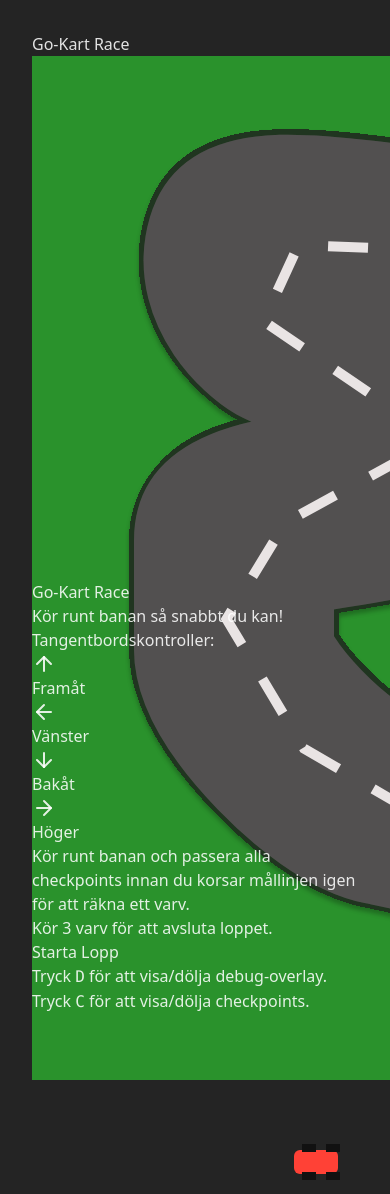
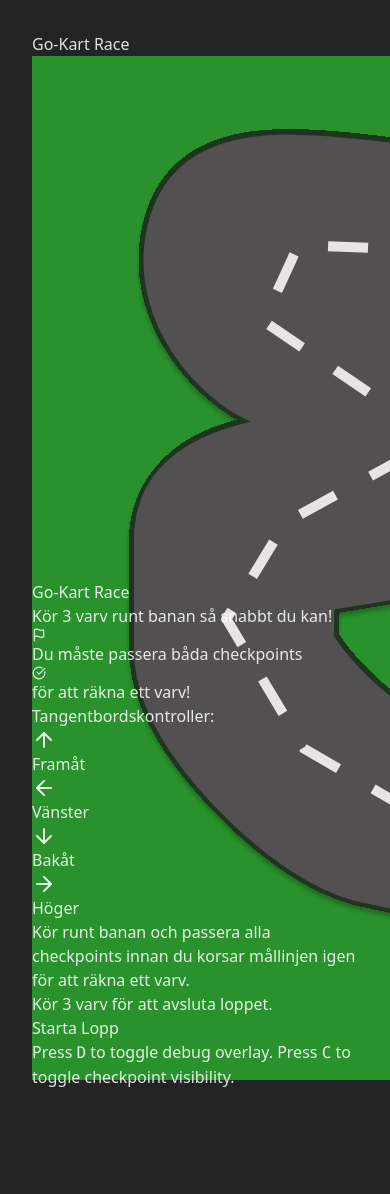
Before and after one commit to Mahtte94/GoKart, a React (Vite) app: page / in a window 390 px wide. Shown: the top 1194 px of the page. Built offline with nearby package versions, Linux system fonts and the light colour scheme.

Commit message:
Made some fixes

```diff
--- a/src/components/GameController.tsx
+++ b/src/components/GameController.tsx
@@ -1,3 +1,4 @@
+// src/components/GameController.tsx
 import React, { useState, useCallback, useRef, useEffect } from "react";
 import Gokart from "./Gokart";
 import Timer from "./Timer";
@@ -10,7 +11,7 @@ import MobileControls from "./MobileControls";
 
 type GameState = 'ready' | 'playing' | 'gameover' | 'finished';
 
-// Uppdaterade checkpoint-positioner baserade på banan
+// Updated checkpoint positions based on the track
 const CHECKPOINTS = [
   {
     id: 1,
@@ -20,142 +21,144 @@ const CHECKPOINTS = [
   },
   {
     id: 2,
-    x: 691, // Höger kurva på banan
+    x: 691, // Right curve of the track
     y: 400,
     radius: 100,
   }
 ];
 
-// Mållinjen överst på banan
+// Finish line at the top of the track
 const FINISH_LINE = {
-  x: 440, // Position på x-axeln
-  y: 0,   // Position på y-axeln (0 för att vara vid toppen)
+  x: 440, // Adjusted based on the image
+  y: 0,
   width: 80,
   height: 100,
 };
 
-// Konstant för antalet varv
+// Total number of laps to complete
 const TOTAL_LAPS = 3;
 
 const GameController: React.FC = () => {
-  // Spelstatus och tidshantering
+  // Game state and timing
   const [gameState, setGameState] = useState<GameState>("ready");
   const [currentTime, setCurrentTime] = useState<number>(0);
   const [bestTime, setBestTime] = useState<number | null>(null);
   const [isMobileView, setIsMobileView] = useState<boolean>(false);
 
-  // Spelförlopp
+  // Game progression
   const [currentLap, setCurrentLap] = useState<number>(0);
   const [totalLaps] = useState<number>(TOTAL_LAPS);
   const lastPositionRef = useRef<{ x: number; y: number }>({ x: 0, y: 0 });
   const checkpointsPassedRef = useRef<boolean[]>([false, false]);
   const canCountLapRef = useRef<boolean>(false);
 
-  // UI och debugging
+  // UI and debugging
   const [showDebug, setShowDebug] = useState<boolean>(true);
   const [checkpointsVisible, setCheckpointsVisible] = useState<boolean>(true);
+  const [gameKey, setGameKey] = useState<number>(0); // Used to reset the game
 
   // Refs
   const containerRef = useRef<HTMLDivElement>(null);
   const gokartRef = useRef<{ handleControlPress: (key: string, isPressed: boolean) => void }>(null);
 
-  // Uppdatera tiden när Timer-komponenten uppdaterar
+  // Update time when Timer component updates
   const handleTimeUpdate = useCallback((time: number) => {
     setCurrentTime(time);
   }, []);
 
-  // Hantera målgång
+  // Handle race completion
   const handleFinish = useCallback(() => {
     setGameState("finished");
 
-    // Uppdatera bästa tid om den nuvarande är bättre
+    // Update best time if current is better
     if (bestTime === null || currentTime < bestTime) {
       setBestTime(currentTime);
     }
   }, [currentTime, bestTime]);
 
-  // Spåra go-kartens position och hantera checkpoint/varvräkning
+  // Track go-kart position and handle checkpoint/lap tracking
   const handlePositionUpdate = useCallback((position: { x: number; y: number }) => {
-    // Spara senaste positionen
+    // Store the last position
     lastPositionRef.current = position;
 
-    // Kontrollera om karten är på mållinjen
+    // Debug position info
+    if (showDebug) {
+      console.log(`Position: x=${Math.round(position.x)}, y=${Math.round(position.y)},
+        Checkpoints: [${checkpointsPassedRef.current.join(', ')}],
+        Can count lap: ${canCountLapRef.current}`);
+    }
+
+    // Detect finish line crossing
     const isOnFinishLine =
       position.x >= FINISH_LINE.x - FINISH_LINE.width / 2 &&
       position.x <= FINISH_LINE.x + FINISH_LINE.width / 2 &&
-      position.y >= FINISH_LINE.y - 5 &&
       position.y <= FINISH_LINE.y + FINISH_LINE.height;
 
-    // Kontrollera checkpoints
+    // Check each checkpoint
     CHECKPOINTS.forEach((checkpoint, index) => {
       const distanceToCheckpoint = Math.sqrt(
         Math.pow(position.x - checkpoint.x, 2) +
         Math.pow(position.y - checkpoint.y, 2)
       );
 
-      // Om karten är inom checkpoint-området och den inte redan är markerad som passerad
+      // If kart is within checkpoint radius and it hasn't been passed yet
       if (distanceToCheckpoint <= checkpoint.radius && !checkpointsPassedRef.current[index]) {
         checkpointsPassedRef.current[index] = true;
-        console.log(`Checkpoint ${index + 1} passerad!`);
+        console.log(`Checkpoint ${index + 1} passed!`);
       }
     });
 
-    // Kontrollera om alla checkpoints är passerade
+    // Check if all checkpoints have been passed
     const allCheckpointsPassed = checkpointsPassedRef.current.every(passed => passed);
 
-    // Räkna ett varv när karten korsar mållinjen efter att alla checkpoints passerats
+    // Count a lap when crossing finish line after all checkpoints
     if (isOnFinishLine && allCheckpointsPassed && canCountLapRef.current) {
       setCurrentLap(prev => {
         const newLap = prev + 1;
-        console.log(`Varv avklarat! Nytt varv: ${newLap}`);
+        console.log(`Lap completed! New lap: ${newLap}`);
 
-        // Om alla varv är körda, avsluta spelet
+        // If all laps are completed, end the game
         if (newLap >= totalLaps) {
           handleFinish();
         }
         return newLap;
       });
 
-      // Återställ checkpoint-status och inaktivera varvräkning tillfälligt
+      // Reset checkpoint status and temporarily disable lap counting
       checkpointsPassedRef.current = [false, false];
       canCountLapRef.current = false;
 
-      // Efter en fördröjning, aktivera varvräkning igen
+      // After a delay, re-enable lap counting
       setTimeout(() => {
         canCountLapRef.current = true;
       }, 1000);
     }
-  }, [handleFinish, totalLaps]);
+  }, [handleFinish, totalLaps, showDebug]);
 
-  // Starta/starta om spelet
+  // Start/restart the game
   const startGame = useCallback(() => {
     setGameState("playing");
     setCurrentTime(0);
     setCurrentLap(0);
+    setGameKey(prevKey => prevKey + 1); // Force Gokart component to reset
 
-    // Återställ checkpoint-status
+    // Reset checkpoint status
     checkpointsPassedRef.current = [false, false];
 
-    // Aktivera varvräkning efter en kort fördröjning så att spelaren kan köra iväg från mållinjen
+    // Enable lap counting after a short delay to move away from the finish line
     canCountLapRef.current = false;
     setTimeout(() => {
       canCountLapRef.current = true;
-    }, 1500); // 1.5 sekunder bör räcka för att köra bort från mållinjen
+    }, 1500);
+
+    console.log("Game started! Lap tracking initialized.");
 
     if (containerRef.current) {
-      const focusableElements = containerRef.current.querySelectorAll(
-        'button, [href], input, select, textarea, [tabindex]:not([tabindex="-1"])'
-      );
-
-      if (focusableElements.length > 0) {
-        (focusableElements[0] as HTMLElement).focus();
-      } else {
       containerRef.current.focus();
-      }
     }
   }, []);
 
-  // Formatera tid för visning
+  // Format time for display
   const formatTime = useCallback((seconds: number | null): string => {
     if (seconds === null) return "--:--";
 
@@ -168,23 +171,22 @@ const GameController: React.FC = () => {
     return `${minsStr}:${secsStr}`;
   }, []);
 
-  // Hantera tangentbordskontroller
+  // Handle keyboard debug toggles
   useEffect(() => {
     const handleKeyDown = (e: KeyboardEvent) => {
-      if (e.key.toLowerCase() === 'd') {
+      if (e.key === 'd' || e.key === 'D') {
         setShowDebug(prev => !prev);
-      } else if (e.key.toLowerCase() === 'c') {
+      }
+      if (e.key === 'c' || e.key === 'C') {
         setCheckpointsVisible(prev => !prev);
       }
     };
 
     window.addEventListener('keydown', handleKeyDown);
-    return () => {
-      window.removeEventListener('keydown', handleKeyDown);
-    };
+    return () => window.removeEventListener('keydown', handleKeyDown);
   }, []);
 
-  // Kontrollera om visningsläget är mobilt
+  // Check if mobile view
   useEffect(() => {
     const checkMobile = () => {
       setIsMobileView(window.innerWidth < 768);
@@ -198,7 +200,7 @@ const GameController: React.FC = () => {
     };
   }, []);
 
-  // Hantera spelkontroller
+  // Handle game controls
   const handleControlPress = (
     key: "ArrowUp" | "ArrowDown" | "ArrowLeft" | "ArrowRight",
     isPressed: boolean
@@ -208,11 +210,11 @@ const GameController: React.FC = () => {
     }
   };
 
-  // Tangentbordsinstruktioner-komponent
+  // Control instructions component
   const ControlInstructions = () => (
-    <div className="flex flex-col items-center mb-6 bg-gray-800 bg-opacity-90 p-6 rounded-lg">
-      <h3 className="text-white font-bold mb-4 text-xl">Tangentbordskontroller:</h3>
-      <div className="grid grid-cols-3 gap-4 text-center">
+    <div className="flex flex-col items-center mb-4 bg-gray-800 bg-opacity-90 p-4 rounded-lg">
+      <h3 className="text-white font-bold mb-3 text-lg">Tangentbordskontroller:</h3>
+      <div className="grid grid-cols-3 gap-3 text-center">
         <div></div>
         <div className="flex flex-col items-center">
           <div className="bg-gray-700 rounded-lg p-2 w-12 h-12 flex items-center justify-center mb-1">
@@ -243,7 +245,8 @@ const GameController: React.FC = () => {
           <span className="text-white text-sm">Höger</span>
         </div>
       </div>
-      <div className="mt-4 text-gray-300 text-sm">
+
+      <div className="mt-3 text-gray-300 text-sm">
         <p>Kör runt banan och passera alla checkpoints innan du korsar mållinjen igen för att räkna ett varv.</p>
         <p>Kör {TOTAL_LAPS} varv för att avsluta loppet.</p>
       </div>
@@ -256,7 +259,7 @@ const GameController: React.FC = () => {
       className="flex flex-col h-screen bg-gray-900"
       tabIndex={-1}
     >
-      {/* Spelrubrik med timer och varvräknare */}
+      {/* Game header with timer */}
       <div className="flex justify-between items-center p-3 bg-gray-800">
         <h2 className="text-2xl font-bold text-white">Go-Kart Race</h2>
 
@@ -270,10 +273,7 @@ const GameController: React.FC = () => {
 
           {gameState === 'playing' && (
             <>
-              <LapIndicator
-                currentLap={currentLap}
-                totalLaps={totalLaps}
-              />
+              <LapIndicator currentLap={currentLap} totalLaps={totalLaps} />
               <Timer
                 initialTime={0}
                 isRunning={gameState === 'playing'}
@@ -284,24 +284,23 @@ const GameController: React.FC = () => {
         </div>
       </div>
 
-      {/* Huvudspelområde */}
+      {/* Main game area */}
       <div className="flex-1 flex items-center justify-center p-4">
         <div className="w-full max-w-4xl">
           <div className="relative">
-            {/* Go-Kart-komponent med refs och positionsspårning */}
+            {/* Main game elements */}
             <Gokart
+              key={gameKey}
               ref={gokartRef}
               isGameActive={gameState === 'playing'}
               onPositionUpdate={handlePositionUpdate}
             />
 
-            {/* Visa mållinje */}
+            {/* Finish line */}
             <FinishLine position={{ x: FINISH_LINE.x, y: FINISH_LINE.y }} />
 
-            {/* Visa checkpoints om de är synliga */}
-            {checkpointsVisible && gameState === 'playing' && (
-              <>
-                {CHECKPOINTS.map((checkpoint, index) => (
+            {/* Show checkpoints if visible */}
+            {checkpointsVisible && gameState === 'playing' && CHECKPOINTS.map((checkpoint, index) => (
               <Checkpoint
                 key={checkpoint.id}
                 position={{ x: checkpoint.x, y: checkpoint.y }}
@@ -309,10 +308,15 @@ const GameController: React.FC = () => {
                 index={index + 1}
               />
             ))}
-              </>
+
+            {/* Mobile controls for touch screens */}
+            {isMobileView && gameState === 'playing' && (
+              <div className="absolute bottom-4 left-0 right-0 z-50">
+                <MobileControls onControlPress={handleControlPress} />
+              </div>
             )}
 
-            {/* Visa debug-overlay om aktiverad */}
+            {/* Debug overlay */}
             {showDebug && gameState === 'playing' && (
               <DebugOverlay
                 position={lastPositionRef.current}
@@ -322,20 +326,19 @@ const GameController: React.FC = () => {
               />
             )}
 
-            {/* Mobilkontroller för pekskärmar */}
-            {isMobileView && gameState === 'playing' && (
-              <div className="absolute bottom-4 left-0 right-0 z-10">
-                <MobileControls onControlPress={handleControlPress} />
-              </div>
-            )}
+            {/* Game overlays */}
+            {gameState === 'ready' && (
+              <div className="absolute inset-0 bg-black bg-opacity-70 flex flex-col items-center justify-center z-50">
+                <h2 className="text-3xl font-bold mb-3 text-white">Go-Kart Race</h2>
+                <p className="text-lg mb-1 text-white">Kör {totalLaps} varv runt banan så snabbt du kan!</p>
+                <p className="text-sm mb-4 text-yellow-300 flex items-center justify-center">
+                  <Flag size={14} className="inline mr-1" />
+                  Du måste passera båda checkpoints
+                  <CheckCircle size={14} className="inline mx-1" />
+                  för att räkna ett varv!
+                </p>
 
-            {/* Spelöverlägg */}
-            {gameState === 'ready' && (
-              <div className="absolute inset-0 bg-black bg-opacity-70 flex flex-col items-center justify-center">
-                <h2 className="text-4xl font-bold mb-6 text-white">Go-Kart Race</h2>
-                <p className="text-xl mb-6 text-white">Kör runt banan så snabbt du kan!</p>
-
-                {/* Tangentbordskontroll-instruktioner */}
+                {/* Keyboard control instructions */}
                 <ControlInstructions />
 
                 <button
@@ -348,9 +351,13 @@ const GameController: React.FC = () => {
             )}
 
             {gameState === 'finished' && (
-              <div className="absolute inset-0 bg-black bg-opacity-70 flex flex-col items-center justify-center">
-                <h2 className="text-4xl font-bold mb-4 text-green-500">Målgång!</h2>
-                <p className="text-2xl mb-4 text-white">Din tid: <span className="font-mono font-bold">{formatTime(currentTime)}</span></p>
+              <div className="absolute inset-0 bg-black bg-opacity-70 flex flex-col items-center justify-center z-50">
+                <h2 className="text-3xl font-bold mb-3 text-green-500">
+                  <Flag className="inline-block mr-2 mb-1" size={28} />
+                  Målgång!
+                </h2>
+                <p className="text-xl mb-1 text-white">Du klarade alla {totalLaps} varv!</p>
+                <p className="text-xl mb-4 text-white">Din tid: <span className="font-mono font-bold">{formatTime(currentTime)}</span></p>
 
                 {bestTime === currentTime && (
                   <div className="bg-yellow-600 px-4 py-2 rounded-lg mb-4">
@@ -370,10 +377,10 @@ const GameController: React.FC = () => {
         </div>
       </div>
 
-      {/* Hjälptext */}
+      {/* Help text */}
       <div className="bg-gray-800 p-2 text-white text-xs">
-        <p>Tryck <kbd className="bg-gray-700 px-1 rounded">D</kbd> för att visa/dölja debug-overlay.
-           Tryck <kbd className="bg-gray-700 px-1 rounded">C</kbd> för att visa/dölja checkpoints.</p>
+        <p>Press <kbd className="bg-gray-700 px-1 rounded">D</kbd> to toggle debug overlay.
+           Press <kbd className="bg-gray-700 px-1 rounded">C</kbd> to toggle checkpoint visibility.</p>
       </div>
     </div>
   );
--- a/src/components/Gokart.tsx
+++ b/src/components/Gokart.tsx
@@ -1,5 +1,4 @@
-// Denna fil löser problemet med canvas är null genom att använda en tryggare TypeScript-implementering
-
+// src/components/Gokart.tsx
 import React, { useState, useEffect, useRef, forwardRef, useImperativeHandle } from "react";
 import GoKartSprite from "./GoKartSprite";
 import RaceTrack from "../assets/RaceTrack";
@@ -31,13 +30,14 @@ interface GokartProps {
 
 // Define the ref type interface
 interface GokartRefHandle {
-  handleControlPress: (key: keyof KeyState, isPressed: boolean) => void;
+  handleControlPress: (key: string, isPressed: boolean) => void;
 }
 
+// Align this with FINISH_LINE in GameController.tsx
 const START_POSITION: Position = {
-  x: 440, // Matchar FINISH_LINE.x
-  y: 50,  // Strax under mållinjen för att undvika omedelbar lap-triggering
-  rotation: 270, // Pekar nedåt
+  x: 440, // Match with FINISH_LINE.x in GameController
+  y: 50,  // Slightly below the finish line
+  rotation: 270, // Pointing downward
 };
 
 // Use forwardRef to expose methods to parent component
@@ -45,13 +45,11 @@ const Gokart = forwardRef<GokartRefHandle, GokartProps>((props, ref) => {
   const { isGameActive = false, onPositionUpdate } = props;
   const containerRef = useRef<HTMLDivElement>(null);
   const rectangleSize = { width: 64, height: 64 };
-  const canvasRef = useRef<HTMLCanvasElement | null>(null);
 
   const [position, setPosition] = useState<Position>(START_POSITION);
   const [speed] = useState<number>(8);
   const [rotationSpeed] = useState<number>(5);
   const [isFocused, setIsFocused] = useState<boolean>(false);
-  const [currentDisplaySpeed, setCurrentDisplaySpeed] = useState<number>(0);
 
   const [boundaries, setBoundaries] = useState<Boundaries>({
     minX: 0,
@@ -59,6 +57,13 @@ const Gokart = forwardRef<GokartRefHandle, GokartProps>((props, ref) => {
     minY: 0,
     maxY: 500,
   });
+
+  // Reset position when game state changes
+  useEffect(() => {
+    if (isGameActive) {
+      setPosition(START_POSITION);
+    }
+  }, [isGameActive]);
 
   const keyState = useRef<KeyState>({
     ArrowUp: false,
@@ -69,8 +74,10 @@ const Gokart = forwardRef<GokartRefHandle, GokartProps>((props, ref) => {
 
   // Expose methods to parent via ref
   useImperativeHandle(ref, () => ({
-    handleControlPress: (key: keyof KeyState, isPressed: boolean) => {
-      keyState.current[key] = isPressed;
+    handleControlPress: (key: string, isPressed: boolean) => {
+      if (key in keyState.current) {
+        keyState.current[key as keyof KeyState] = isPressed;
+      }
     }
   }));
 
@@ -92,55 +99,6 @@ const Gokart = forwardRef<GokartRefHandle, GokartProps>((props, ref) => {
     return () => {
       window.removeEventListener("resize", updateBoundaries);
     };
-  }, []);
-
-  // Create a canvas for off-screen color detection
-  useEffect(() => {
-    try {
-      const canvas = document.createElement('canvas');
-      canvas.width = 1440;
-      canvas.height = 1024;
-      canvasRef.current = canvas;
-
-      const ctx = canvas.getContext('2d');
-      if (ctx) {
-        // Draw the track to the off-screen canvas for color detection
-        const img = new Image();
-        img.onload = () => {
-          ctx.drawImage(img, 0, 0, canvas.width, canvas.height);
-        };
-
-        // Försök med olika sökvägar till bilden
-        img.src = '/racetrack-map.png';
-
-        img.onerror = () => {
-          console.log("Failed to load main path, trying fallback paths...");
-          // Prova olika sökvägar
-          const paths = [
-            './racetrack-map.png',
-            '/public/racetrack-map.png',
-            'src/public/racetrack-map.png',
-            '/assets/racetrack-map.png',
-            '../public/racetrack-map.png'
-          ];
-
-          let pathIndex = 0;
-          const tryNextPath = () => {
-            if (pathIndex < paths.length) {
-              img.src = paths[pathIndex];
-              pathIndex++;
-            } else {
-              console.error("Could not load track image from any path. Check file location.");
-            }
-          };
-
-          img.onerror = tryNextPath;
-          tryNextPath();
-        };
-      }
-    } catch (error) {
-      console.error("Error setting up canvas:", error);
-    }
   }, []);
 
   useEffect(() => {
@@ -181,7 +139,7 @@ const Gokart = forwardRef<GokartRefHandle, GokartProps>((props, ref) => {
     let animationFrameId: number;
 
     const updatePosition = () => {
-      if (isFocused || isGameActive) {
+      if ((isFocused || isGameActive) && isGameActive) {
         setPosition((prev) => {
           let newPos = { ...prev };
 
@@ -195,46 +153,14 @@ const Gokart = forwardRef<GokartRefHandle, GokartProps>((props, ref) => {
           const radians = (newPos.rotation * Math.PI) / 180;
           let currentSpeed = speed;
 
-          // Säkrare hantering av canvas
-          try {
-            const canvas = canvasRef.current;
-            if (canvas) {
-              const ctx = canvas.getContext('2d');
-              if (ctx && containerRef.current) {
-                const container = containerRef.current;
-                const scaleX = canvas.width / container.clientWidth;
-                const scaleY = canvas.height / container.clientHeight;
+          // Simplified terrain detection - we'll use position instead of color detection
+          // This avoids issues with loading external images
 
-                const canvasX = Math.floor((newPos.x + 32) * scaleX);
-                const canvasY = Math.floor((newPos.y + 32) * scaleY);
-
-                try {
-                  const imageData = ctx.getImageData(canvasX, canvasY, 1, 1).data;
-                  const [r, g, b] = imageData;
-
-                  // Grass color check (tolerance around #2A922C)
-                  if (
-                    r >= 30 &&
-                    r <= 60 &&
-                    g >= 130 &&
-                    g <= 160 &&
-                    b >= 30 &&
-                    b <= 60
-                  ) {
-                    currentSpeed = speed * 0.5; // Slow down to 50% on grass
-                  }
-                } catch (e) {
-                  // Om getImageData misslyckas (t.ex. säkerhetsskäl), fortsätt utan färgkoll
-                  console.warn("Could not get pixel data:", e);
-                }
-              }
-            }
-          } catch (e) {
-            console.warn("Canvas error:", e);
+          // Rough track boundaries - these are approximate values based on the track SVG
+          const isOnTrack = isPositionOnTrack(newPos.x, newPos.y);
+          if (!isOnTrack) {
+            currentSpeed = speed * 0.5; // Slow down to 50% on grass
           }
-
-          // Update live speed display before calculating movement
-          setCurrentDisplaySpeed(currentSpeed);
 
           let potentialX = newPos.x;
           let potentialY = newPos.y;
@@ -297,12 +223,41 @@ const Gokart = forwardRef<GokartRefHandle, GokartProps>((props, ref) => {
     };
   }, [speed, rotationSpeed, isFocused, boundaries, isGameActive, onPositionUpdate]);
 
+  // Helper function to determine if the kart is on the track based on position
+  const isPositionOnTrack = (x: number, y: number): boolean => {
+    // This is a simplified approach - ideally we would have actual track boundaries
+    // For now, we'll use an approximate elliptical track shape
+
+    const centerX = 440; // Center of the track
+    const centerY = 250;
+    const radiusX = 300; // Horizontal radius
+    const radiusY = 200; // Vertical radius
+
+    // Calculate normalized distance from center
+    const normalizedX = (x - centerX) / radiusX;
+    const normalizedY = (y - centerY) / radiusY;
+
+    // If point is inside the elliptical track (with some margin)
+    const distanceSquared = normalizedX * normalizedX + normalizedY * normalizedY;
+
+    // On track if distance is between inner and outer track boundaries
+    return distanceSquared <= 1.2 && distanceSquared >= 0.7;
+  };
+
+  // Function to handle clicking on the container (for focus)
+  const handleContainerClick = () => {
+    if (containerRef.current) {
+      containerRef.current.focus();
+    }
+  };
+
   return (
     <div
       ref={containerRef}
       className="relative w-full h-full bg-white border border-gray-300 rounded-lg overflow-hidden"
       tabIndex={0}
       style={{ outline: "none", height: "500px" }}
+      onClick={handleContainerClick}
     >
       {/* Race track as background */}
       <RaceTrack className="absolute top-0 left-0 w-full h-full pointer-events-none" />
@@ -313,8 +268,10 @@ const Gokart = forwardRef<GokartRefHandle, GokartProps>((props, ref) => {
         y={position.y}
         rotation={position.rotation}
       />
-      <div className="absolute bottom-2 left-2 text-sm text-gray-600">
-        {!isFocused &&
+
+      {/* Focus notification */}
+      <div className="absolute bottom-2 left-2 text-sm bg-black bg-opacity-50 p-1 rounded text-white">
+        {!isFocused && isGameActive &&
           "Klicka på spelplanen för att aktivera tangentbordskontroller"}
       </div>
     </div>
```
Lines whose indentation alone changed are shown as unchanged.
